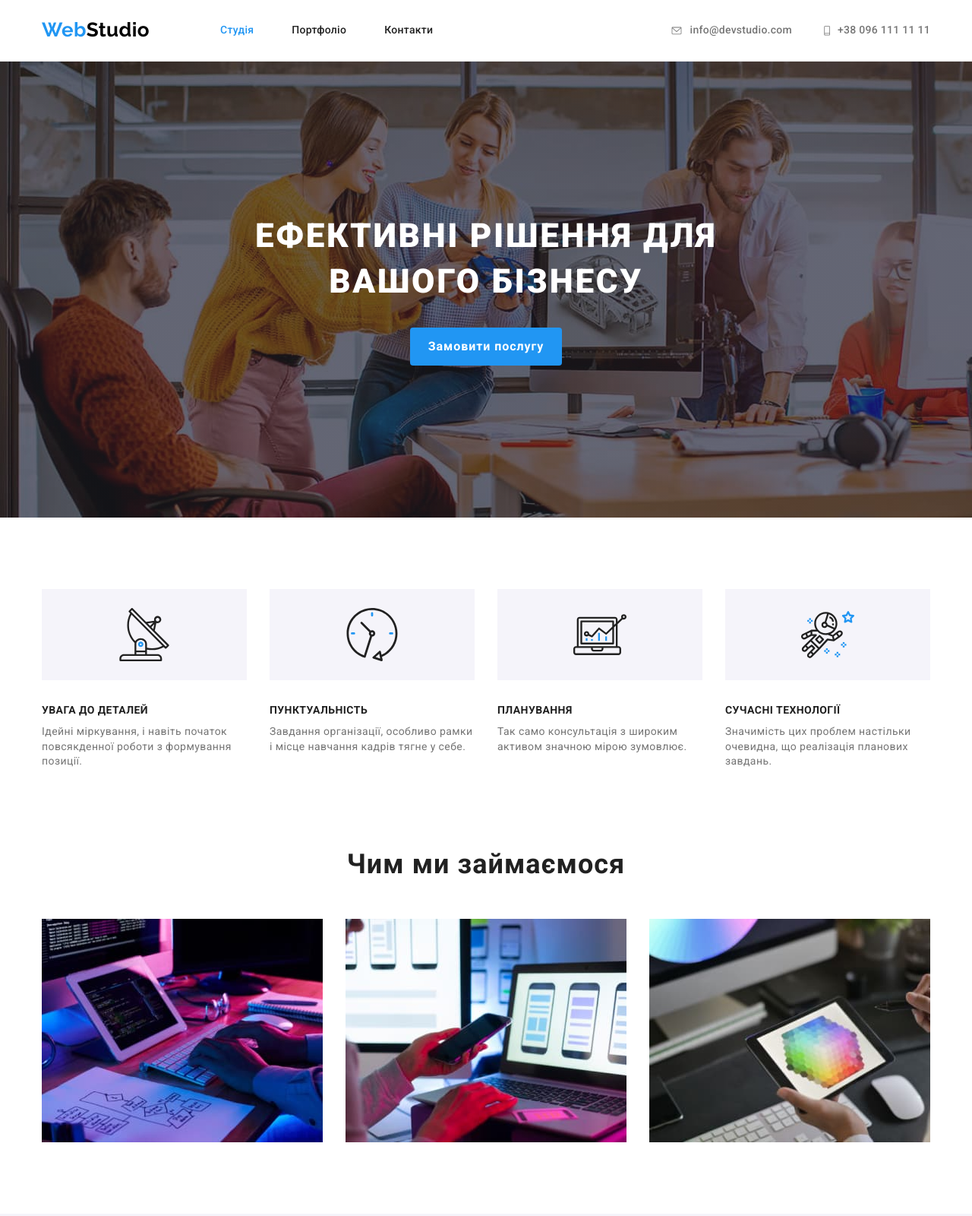
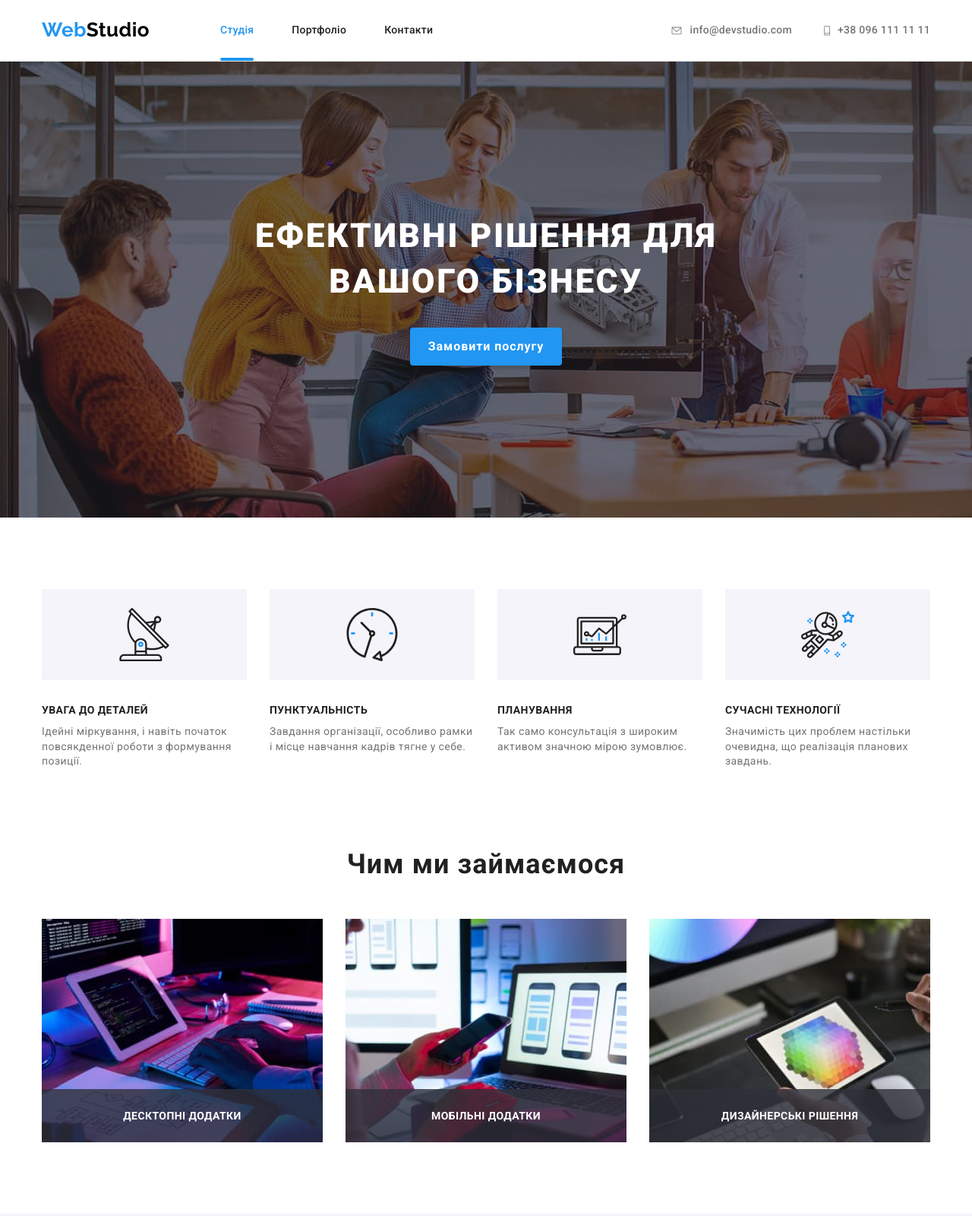
Before and after one commit to deyke66/goit-markup-hw-05, a plain HTML site: page index.html in a window 1280 px wide. Shown: the top 1600 px of the page at 76% size. Drawn offline with nearby package versions, Linux system fonts and the light colour scheme.

Commit message:
Зробив головну

```diff
--- a/css/style.css
+++ b/css/style.css
@@ -71,10 +71,19 @@ p {
 .header-nav {
     display: flex;
 }
-
 .site-nav,
 .link.current {
     color: var(--color-blue);
+}
+.current::after {
+    content: "";
+    position: absolute;
+    width: 100%;
+    height: 4px;
+    left: 0;
+    bottom: 0;
+    background-color: var(--color-blue);
+    border-radius: 2px;
 }
 .list {
 
@@ -120,7 +129,10 @@ p {
 .site-nav {
     display: flex;
 }
+.site-nav-item {
+    position: relative;
 
+}
 .site-nav .site-nav-item:not(:last-child) {
     margin-right: 50px;
 }
@@ -141,6 +153,7 @@ p {
     font-size: 14px;
     line-height: 1.14;
     letter-spacing: 0.02em;
+    transition: color 250ms cubic-bezier(0.4, 0, 0.2, 1);
 }
 
 .link:hover,
@@ -161,6 +174,7 @@ p {
     letter-spacing: 0.02em;
 
     align-items: center;
+    transition: color 250ms cubic-bezier(0.4, 0, 0.2, 1), fill 250ms cubic-bezier(0.4, 0, 0.2, 1);
 
 }
 
@@ -180,6 +194,7 @@ p {
 
     fill: #757575;
     margin-right: 10px;
+
 
 
 }
@@ -249,23 +264,18 @@ p {
     padding: 10px 24px;
     border-radius: 4px;
 
+}
 
-
-}
 .button-main {
-    display: inline-block;
-
-    margin-left: auto;
-    margin-right: auto;
     margin: 0;
+    box-shadow: 0px 4px 4px rgba(0, 0, 0, 0.15);
+    transition: background-color 250ms cubic-bezier(0.4, 0, 0.2, 1);
 }
 .button-main:focus,
 .button-main:hover {
     background-color:  var(--color-btn-focus);
     cursor: pointer;
-
 }
-
 .portfolio-button {
     font-family: inherit;
     font-weight: 500;
@@ -276,8 +286,6 @@ p {
     border: none;
     border-radius: 4px;
     cursor: pointer;
-
-
 
 }
 
@@ -343,13 +351,40 @@ justify-content: center;
     letter-spacing: 0.03em;
     margin-bottom: 50px;
 }
+
+/* work */
 .list-work {
     display: flex;
-
 }
 
 .item-work {
+    position: relative;
     margin-right: 30px;
+}
+.item-work-description {
+    position: absolute;
+
+    display: flex;
+
+    width: 100%;
+    height: 70px;
+
+    margin: 0;
+
+    left: 0;
+    bottom: 0;
+
+    color: var(--color-white-txt);
+    background-color: rgba(47, 48, 58, 0.8);
+
+    font-weight: 700;
+        font-size: 14px;
+        line-height: calc(16 / 14);
+        text-align: center;
+        letter-spacing: 0.03em;
+        text-transform: uppercase;
+        justify-content: center;
+        align-items: center;
 }
 .item-work:last-child {
     margin-right: 0;
@@ -357,6 +392,7 @@ justify-content: center;
 .section-job {
     padding-top: 0;
 }
+
 /* worker  */
 
 .worker-item {
@@ -416,6 +452,7 @@ justify-content: center;
    justify-content: center;
 
    border-radius: 50%;
+   transition: background-color 250ms cubic-bezier(0.4, 0, 0.2, 1);
 
 }
 .social-link:hover,
@@ -430,6 +467,7 @@ background-color: var(--color-blue);
 .social-icon {
 
     fill: var(--color-social-icon);
+    transition: fill 250ms cubic-bezier(0.4, 0, 0.2, 1);
 }
 
 
@@ -453,7 +491,7 @@ gap: 30px;
 
 .client-icon {
     fill: var(--color-social-icon);
-
+    transition: fill 250ms cubic-bezier(0.4, 0, 0.2, 1);
 }
 
 .client-link:hover,
@@ -476,7 +514,7 @@ gap: 30px;
         border-radius: 4px;
         align-items: center;
         justify-content: center;
-
+    transition: border 250ms cubic-bezier(0.4, 0, 0.2, 1);
 }
 /* portfol */
 .portfolio-list {
@@ -580,6 +618,7 @@ gap: 30px;
 .footer-aside {
     color: rgba(255, 255, 255,0.6);
     text-decoration: none;
+    transition: color 250ms cubic-bezier(0.4, 0, 0.2, 1);
 }
 .footer-list {
     display: block;
@@ -594,6 +633,7 @@ gap: 30px;
 .footer-link {
     color: var(--color-white-txt);
     text-decoration: none;
+    transition: color 250ms cubic-bezier(0.4, 0, 0.2, 1);
 }
 
 /* join-list */
--- a/index.html
+++ b/index.html
@@ -141,6 +141,7 @@
                 height="294"
                 class="list"
               />
+              <p class="item-work-description">Десктопні додатки</p>
             </li>
             <li class="item-work">
               <img
@@ -150,6 +151,7 @@
                 height="294"
                 class="list"
               />
+              <p class="item-work-description">Мобільні додатки</p>
             </li>
             <li class="item-work">
               <img
@@ -159,6 +161,7 @@
                 height="294"
                 class="list"
               />
+              <p class="item-work-description">Дизайнерські рішення</p>
             </li>
           </ul>
         </div>
```
